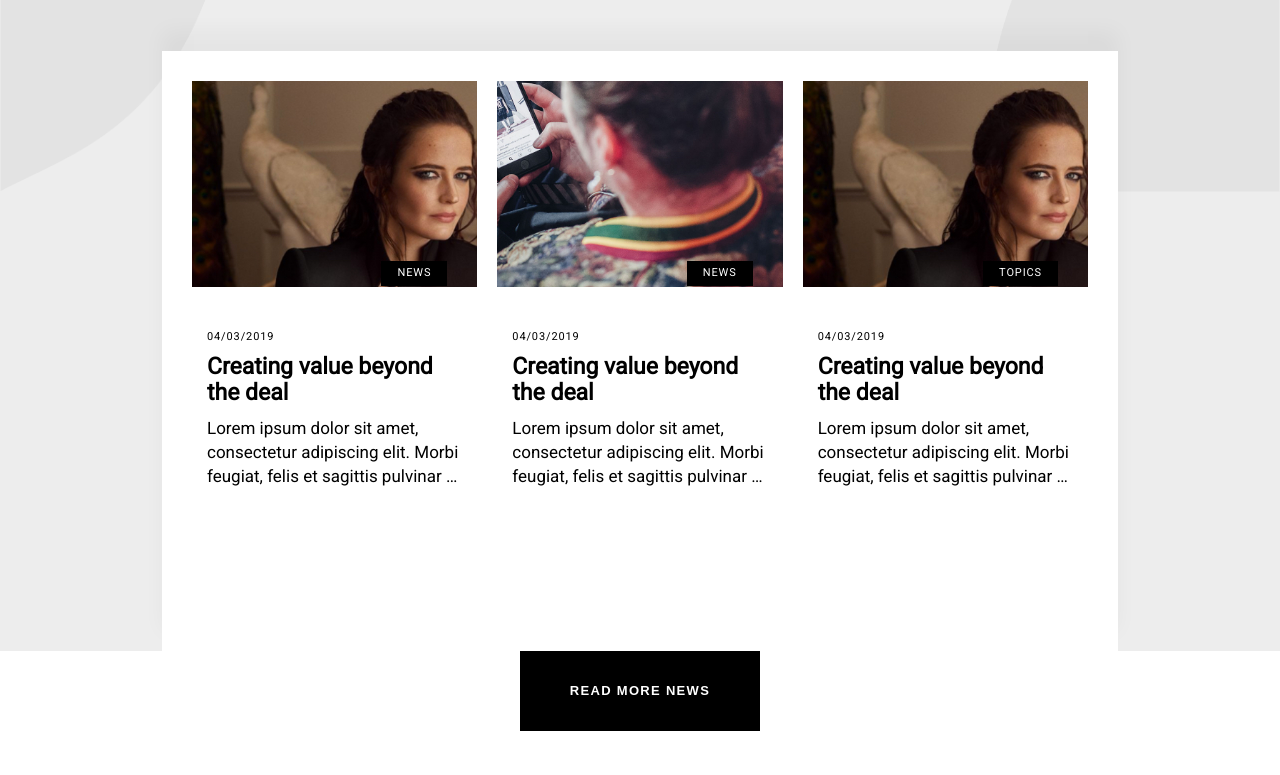
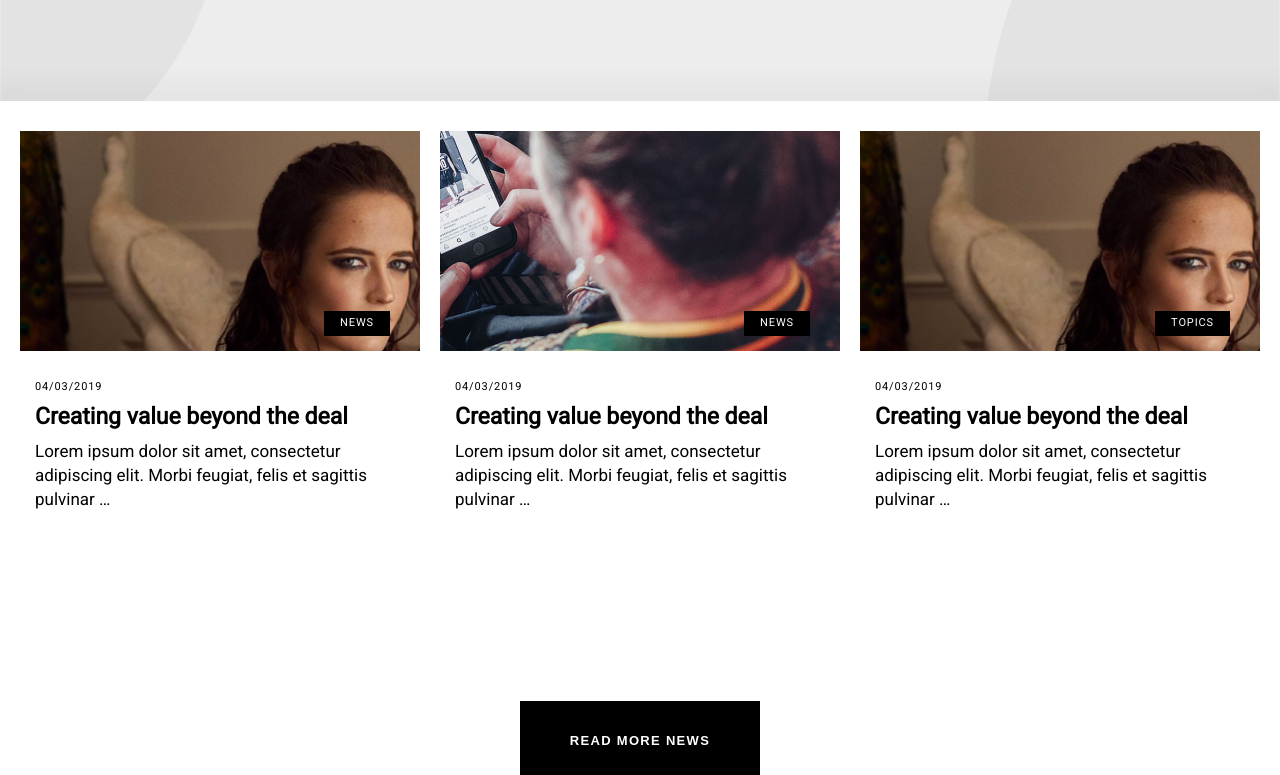
Before and after one commit to tinhuynh0992/my-spectrum, a Vue app: page / in a window 1280 px wide. Shown: the part 6345-7120 px from the top of the page. Built offline with nearby package versions, Linux system fonts and the light colour scheme.

Commit message:
Update latest news

```diff
--- a/src/components/home/ms-home-latest-news.vue
+++ b/src/components/home/ms-home-latest-news.vue
@@ -11,6 +11,7 @@
       <a href="#"><i class="fa fa-arrow-left"></i></a>
       <a href="#"><i class="fa fa-arrow-right"></i></a>
     </div>
+    <div class="ms-posts-wrapper">
       <div class="ms-posts">
         <div class="ms-post">
           <div class="ms-post-image">
@@ -92,6 +93,7 @@
         </div>
 
       </div>
+    </div>
     <div class="ms-button">
       <button class="ms-button-read-more">READ MORE NEWS</button>
     </div>
@@ -156,19 +158,25 @@
       padding: 6px 16px;
     }
 
+    .ms-posts-wrapper {
+      position: relative;
+      bottom: -50px;
+      z-index: 1;
+      display: flex;
+      justify-content: center;
+
+    }
+
     .ms-posts {
-      width: 70vw;
-      position: relative;
       display: flex;
       justify-content: center;
       background-color: #fff;
       box-shadow: 0 -20px 20px 0 rgba(0, 0, 0, 0.04);
       padding: 30px;
-      margin: 0 auto;
 
       .ms-post {
         position: relative;
-        width: 33%;
+        width: 400px;
         margin-right: 20px;
         margin-bottom: 100px;
 
@@ -261,6 +269,7 @@
     .ms-button {
       text-align: center;
       background-color: #fff;
+      padding-top: 50px;
       margin-bottom: 100px;
 
       .ms-button-read-more {
```
Lines whose indentation alone changed are shown as unchanged.
